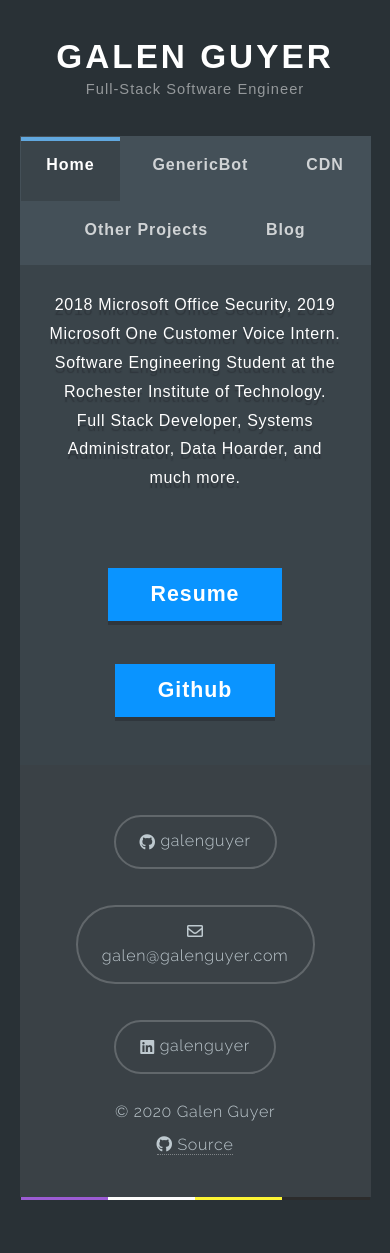
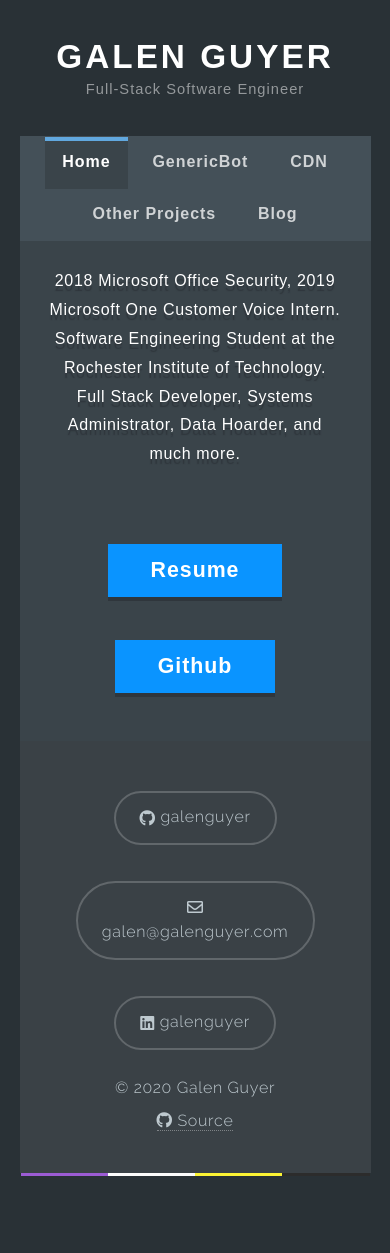
Before and after one commit to galenguyer/galenguyer.github.io.v1, a Jekyll site: the page built from index.html, in a window 390 px wide. Built offline with Jekyll 4.4.1, drawn with Linux system fonts in a browser that asks for light colours; after the commit the page ends 1229 px from its top, so only the background shows below that.

Commit message:
Make navbar buttons smaller on mobile

```diff
--- a/_sass/main/_navbar.scss
+++ b/_sass/main/_navbar.scss
@@ -37,3 +37,8 @@
         color: #fff;
     }
 }
+@media screen and (max-width: 1070px) {
+    .navbar ul li a {
+        padding: 0.8em 1.1em 1.15em 1.1em;
+    }
+}
```
